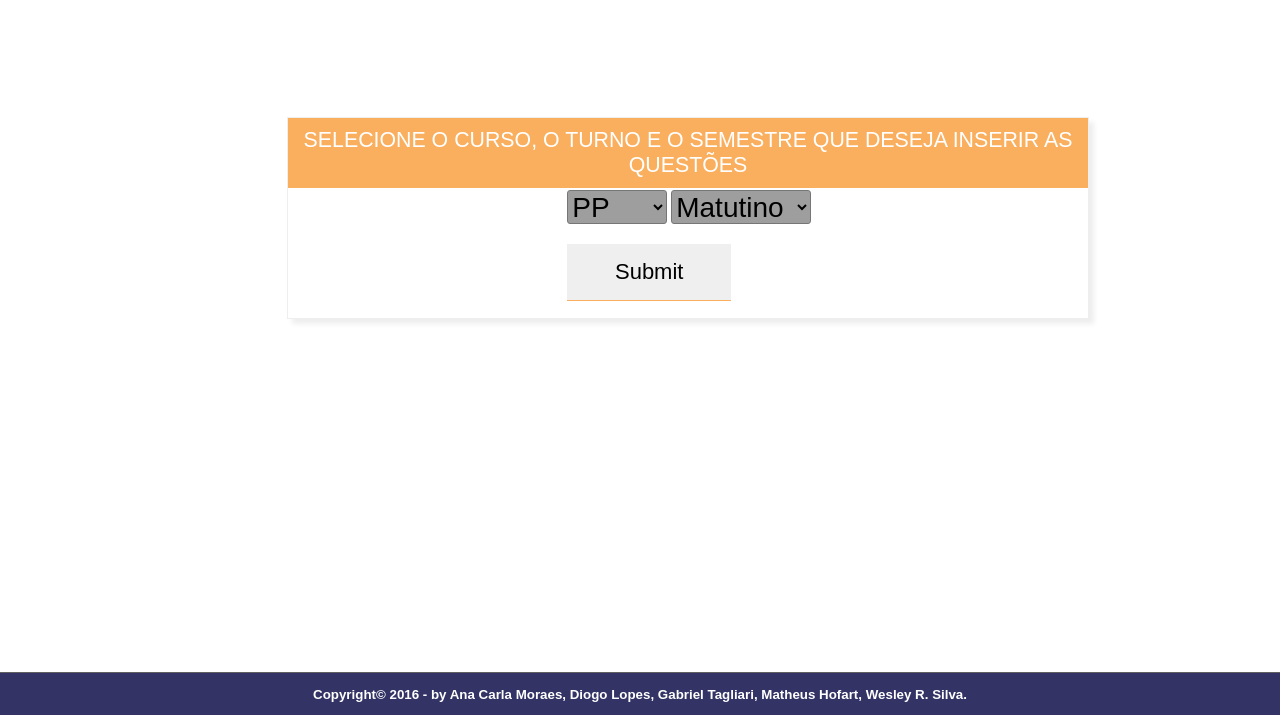
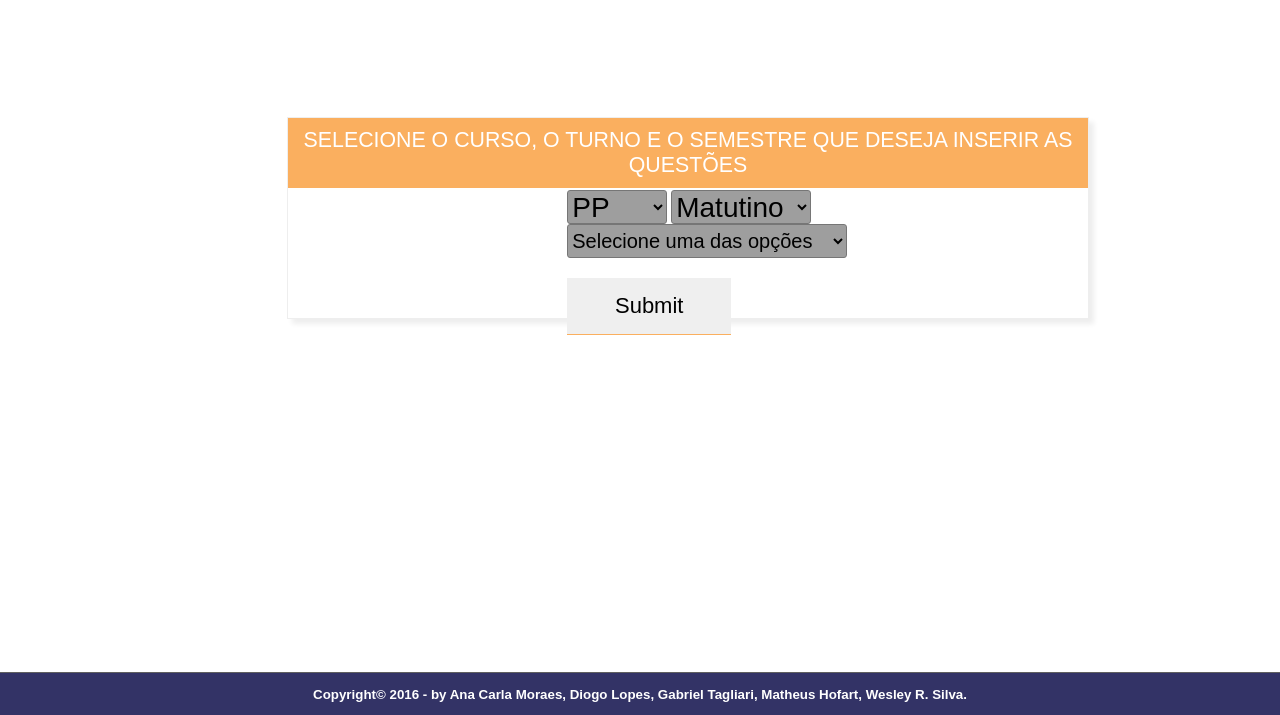
Before and after one commit to diogoatc/projcomunicacao, a PHP site: page /Professor/pre-cadastra.php in a window 1280 px wide. Shown: the part 85-800 px from the top of the page. Run offline with PHP 8.4, Linux system fonts and the light colour scheme; grey boxes are pictures that could not be loaded.

Commit message:
correção
correção

```diff
--- a/Professor/pre-cadastra.php
+++ b/Professor/pre-cadastra.php
@@ -51,7 +51,19 @@ setcookie('turno');
 					<option value="Noturno">Noturno</option>
 				</select>
 
-							<input style="width:41%; font-size:22px;left:30%;" type="submit" name="envia">
+				 <select class="imobSelect" style="width:70%;font-size:20px;" required="" id="semestre" name="semestre" class="form-control">
+                <label for="semestre">Semestre: </label>
+              <option value="">Selecione uma das opções</option>
+              <option value="1">1º Semestre</option>
+              <option value="2">2º Semestre</option>
+              <option value="3">3º Semestre</option>
+              <option value="4">4º Semestre</option>
+              <option value="5">5º Semestre</option>
+              <option value="6">6º Semestre</option>
+              <option value="7">7º Semestre</option>
+              <option value="8">8º Semestre</option>
+          </select>
+				<input style="width:41%; font-size:22px;left:30%;" type="submit" name="envia">
 
 				</form>
 		</div>
```
